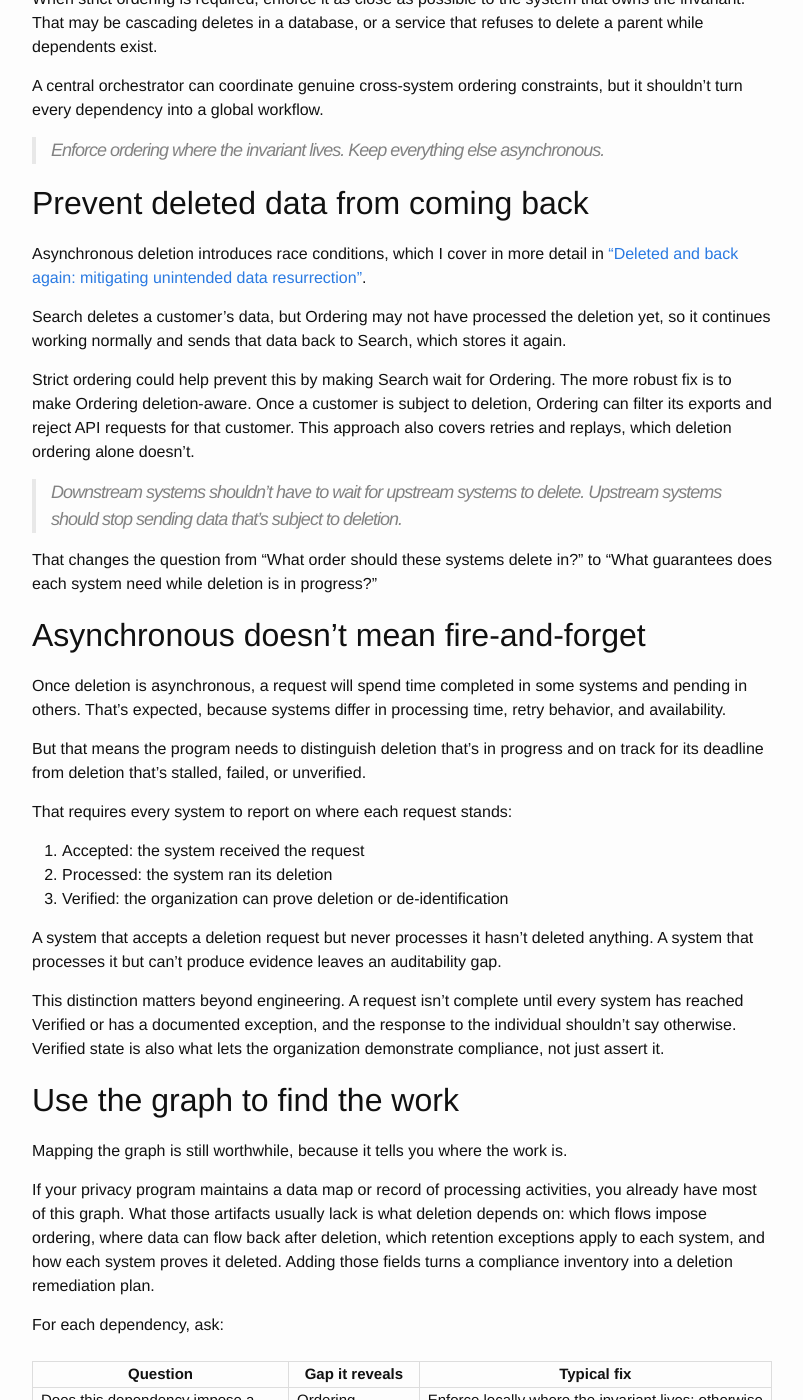
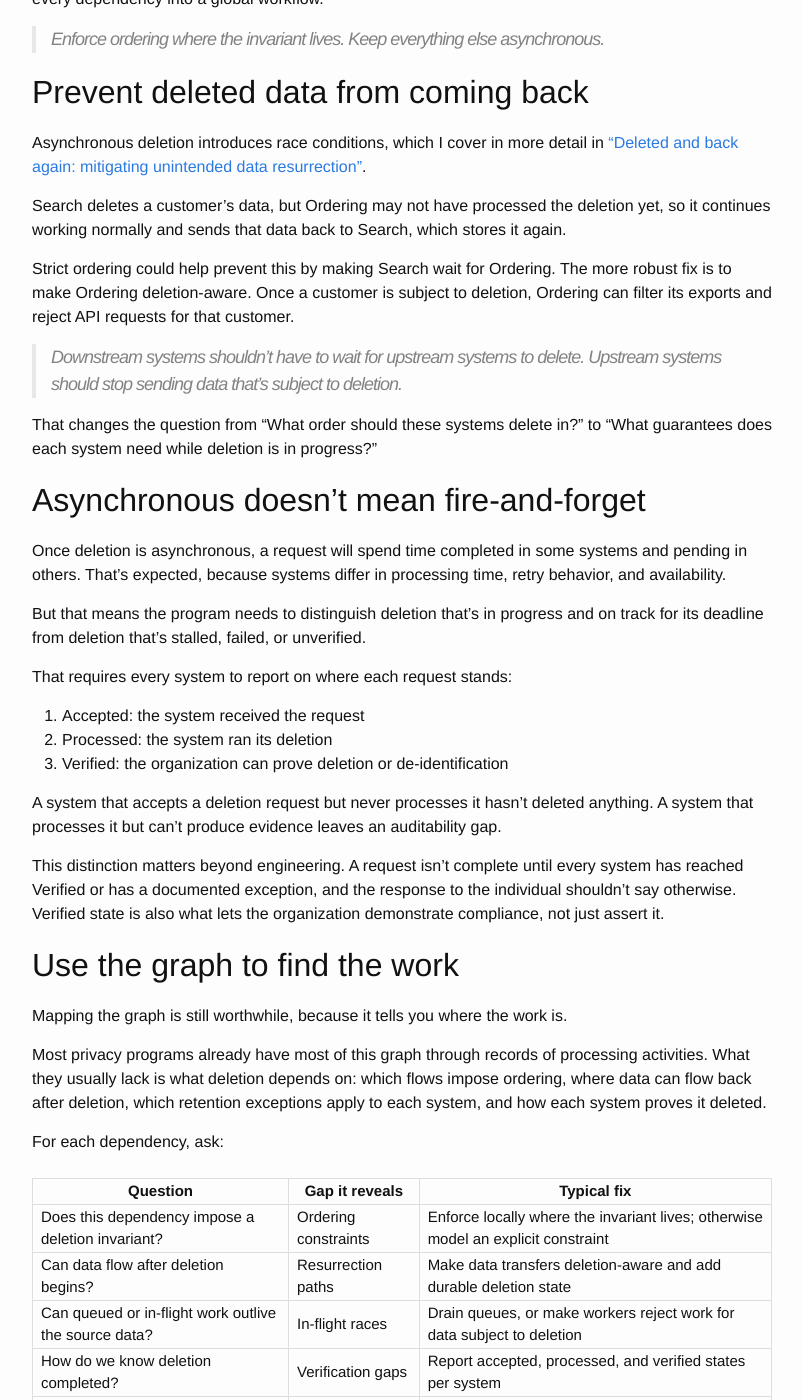
Before and after one commit to msayson/msayson.github.io, a Jekyll site: the page built from _posts/2026-09-26-modeling-the-deletion-graph.md, in a window 1280 px wide and 1400 px high, scrolled down 4179 px. Shown: the whole window, without its empty margins (238-1041 px from the left). Built offline with Jekyll 4.4.1, drawn with Linux system fonts in a browser that asks for light colours; some of the changed text lies outside the part shown.

Commit message:
Wording updates and section simplifications

```diff
--- a/_posts/2026-09-26-modeling-the-deletion-graph.md
+++ b/_posts/2026-09-26-modeling-the-deletion-graph.md
@@ -51,7 +51,7 @@
 
 Automation can improve completeness and freshness of the inventory, but it doesn't eliminate the underlying problem: the inventory itself becomes another system that must be maintained, validated, and trusted.
 
-A map that's 90% accurate still produces a useful list of remediation work. An orchestrator that's 90% accurate can stall every request that routes through the stale 10%. **Discovery tolerates staleness; strictly ordered execution doesn't.**
+A map that's 90% accurate still produces a useful list of remediation work. An orchestrator that's 90% accurate can stall every request that routes through the stale 10%.
 
 ## One failure shouldn't block everything else
 
@@ -89,11 +89,9 @@
 
 Without that ordering, a queued job could execute after the source has been deleted and recreate data that was supposed to be removed, or fail because the referenced state no longer exists.
 
-Strict ordering isn't the only solution. A worker can sometimes be made deletion-aware and reject or discard work for data that is subject to deletion. In that case, the invariant is enforced locally rather than making the entire deletion workflow wait.
-
 ## Model the constraints, enforce them locally
 
-A graph used for orchestration should distinguish data-flow dependencies from the much smaller set that impose deletion ordering.
+A graph used for orchestration should distinguish the smallest set of dependencies that require deletion ordering.
 
 In the example, customer data reaches every system, but the only real constraint may be that Ordering deletes before Customer Accounts.
 
@@ -113,7 +111,7 @@
 
 Search deletes a customer's data, but Ordering may not have processed the deletion yet, so it continues working normally and sends that data back to Search, which stores it again.
 
-Strict ordering could help prevent this by making Search wait for Ordering. The more robust fix is to make Ordering deletion-aware. Once a customer is subject to deletion, Ordering can filter its exports and reject API requests for that customer. This approach also covers retries and replays, which deletion ordering alone doesn't.
+Strict ordering could help prevent this by making Search wait for Ordering. The more robust fix is to make Ordering deletion-aware. Once a customer is subject to deletion, Ordering can filter its exports and reject API requests for that customer.
 
 > Downstream systems shouldn't have to wait for upstream systems to delete. Upstream systems should stop sending data that's subject to deletion.
 
@@ -139,7 +137,7 @@
 
 Mapping the graph is still worthwhile, because it tells you where the work is.
 
-If your privacy program maintains a data map or record of processing activities, you already have most of this graph. What those artifacts usually lack is what deletion depends on: which flows impose ordering, where data can flow back after deletion, which retention exceptions apply to each system, and how each system proves it deleted. Adding those fields turns a compliance inventory into a deletion remediation plan.
+Most privacy programs already have most of this graph through records of processing activities. What they usually lack is what deletion depends on: which flows impose ordering, where data can flow back after deletion, which retention exceptions apply to each system, and how each system proves it deleted.
 
 For each dependency, ask:
 
```
Also changed, not shown: other parts of _posts/2026-09-26-modeling-the-deletion-graph.md (+1 -1 lines).
